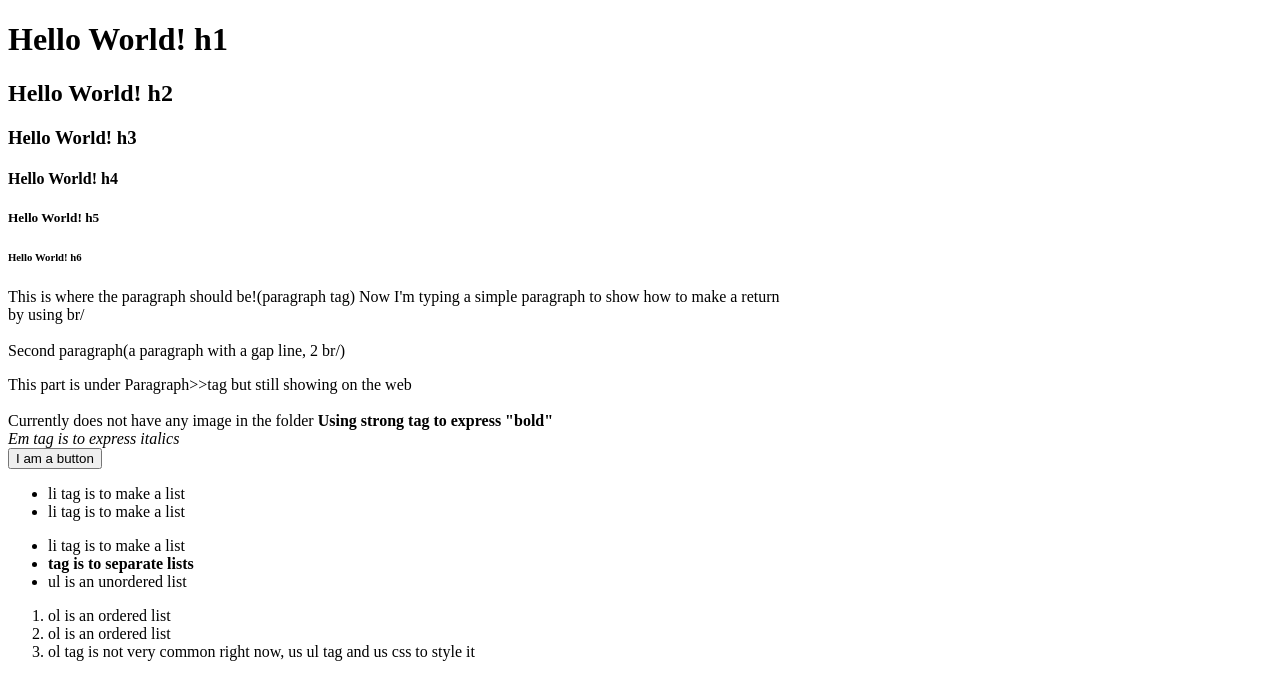
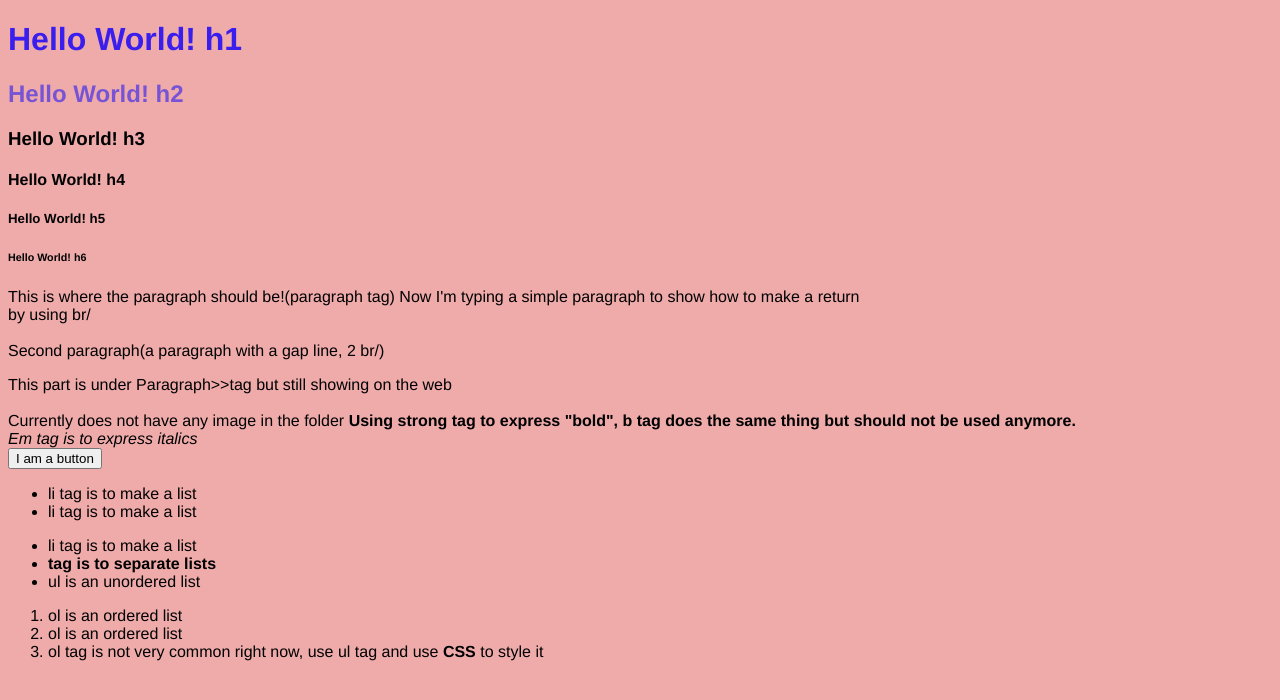
Before and after one commit to BlackTech31/TestRepo1, a plain HTML site: page index.html in a window 1280 px wide. Drawn offline with Linux system fonts and the light colour scheme.

Commit message:
keep playing with html and CSS

```diff
--- a/index.html
+++ b/index.html
@@ -17,7 +17,7 @@
 		</p>
 		This part is under Paragraph>>tag but still showing on the web
 		<br/><br/>Currently does not have any image in the folder
-		<strong>Using strong tag to express "bold"</strong>
+		<strong>Using strong tag to express "bold", b tag does the same thing but should not be used anymore.</strong>
 		<br/><em>Em tag is to express italics</em>
 		<br/><button>I am a button</button>
 		<ul>
@@ -32,7 +32,21 @@
 		<ol>
 			<li>ol is an ordered list</li>
 			<li>ol is an ordered list</li>
-			<li>ol tag is not very common right now, us ul tag and us css to style it</li>
+			<li>ol tag is not very common right now, use ul tag and use <strong>CSS</strong> to style it</li>
 		</ol>
+		<style>
+			body {
+				background: rgb(239, 170, 170); font-family: helvetica;
+			}
+			h1 {
+				color: rgb(58, 30, 237);
+				property: value;
+			}
+			h2 {
+				color: blue;
+				opacity: 0.5;
+				font-family: helvetica;
+			}
+		</style>
 	</body>
 </html>
```
Also changed, not shown: 1 other file.
